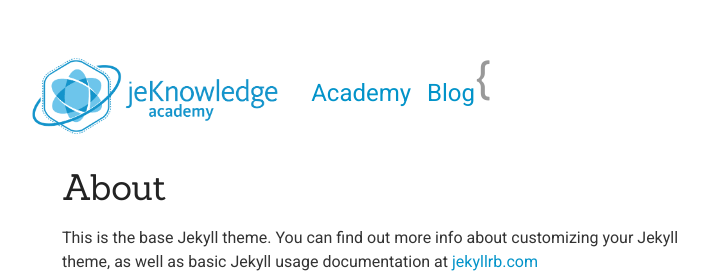
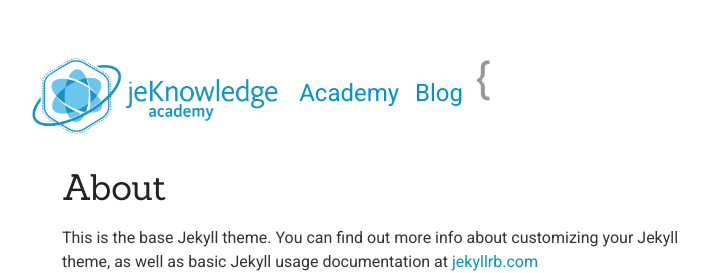
Before and after one commit to jeKnowledge/academy-articles, a Jekyll site: the page built from about.md, in a window 1280 px wide. Shown: the top 273 px of the page, without its empty margins (250-966 px from the left). Built offline with Jekyll 4.4.1, drawn with Linux system fonts in a browser that asks for light colours.

Commit message:
Update style.css

```diff
--- a/css/style.css
+++ b/css/style.css
@@ -643,7 +643,7 @@ ul#menu {
 ul#menu li {
 	display: inline;
 	font-size: 1.5em;
-	margin-left: .5em;
+	margin-right: .5em;
 }
 /*
 ul#menu li a {
```
